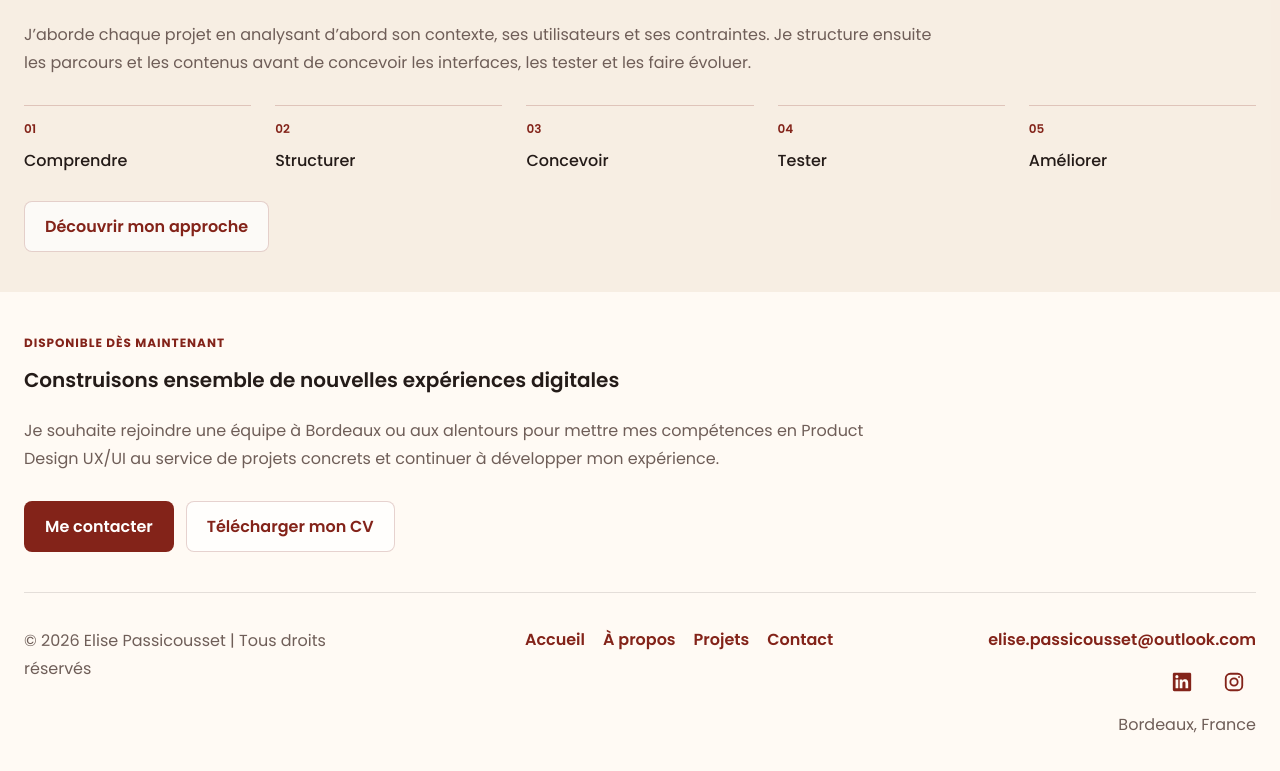
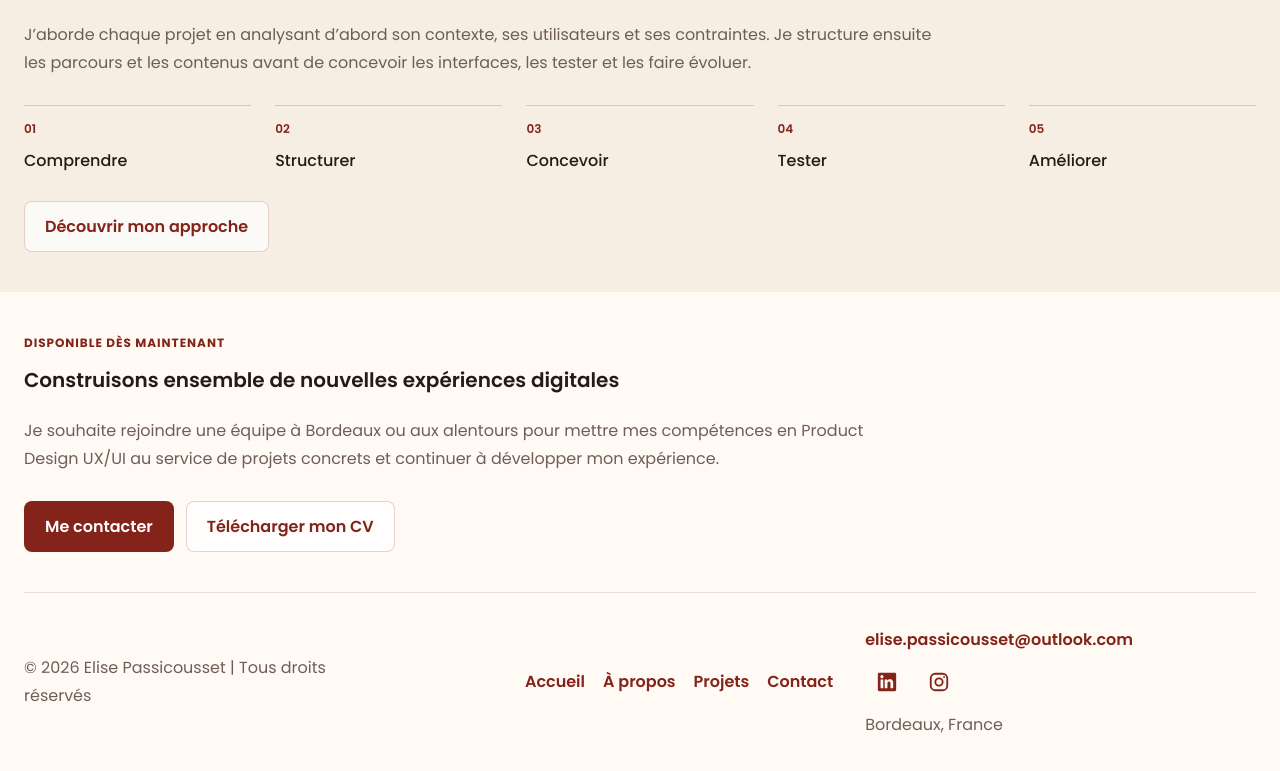
Before and after one commit to elisepassicousset/portfolio, a plain HTML site: page index.html in a window 1280 px wide. Shown: the part 1051-1822 px from the top of the page. Drawn offline with Linux system fonts and the light colour scheme.

Commit message:
Center footer columns vertically and left-align contact block

```diff
--- a/assets/css/styles.css
+++ b/assets/css/styles.css
@@ -1465,7 +1465,7 @@ select {
 .site-footer {
   display: grid;
   grid-template-columns: 1.2fr auto 1fr;
-  align-items: start;
+  align-items: center;
   justify-content: space-between;
   gap: 32px;
   width: min(calc(100% - 48px), var(--max-width));
@@ -1488,7 +1488,7 @@ select {
 .footer-contact {
   display: grid;
   gap: 8px;
-  justify-items: end;
+  justify-items: start;
   color: var(--muted);
   font-style: normal;
   font-size: var(--font-body);
```
